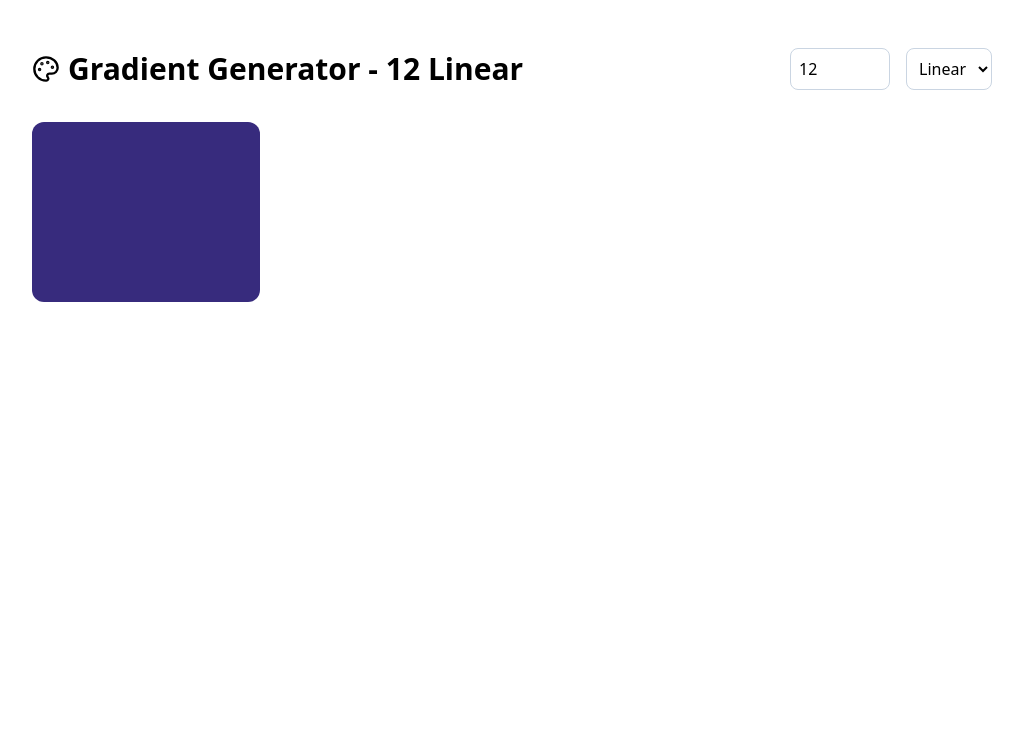
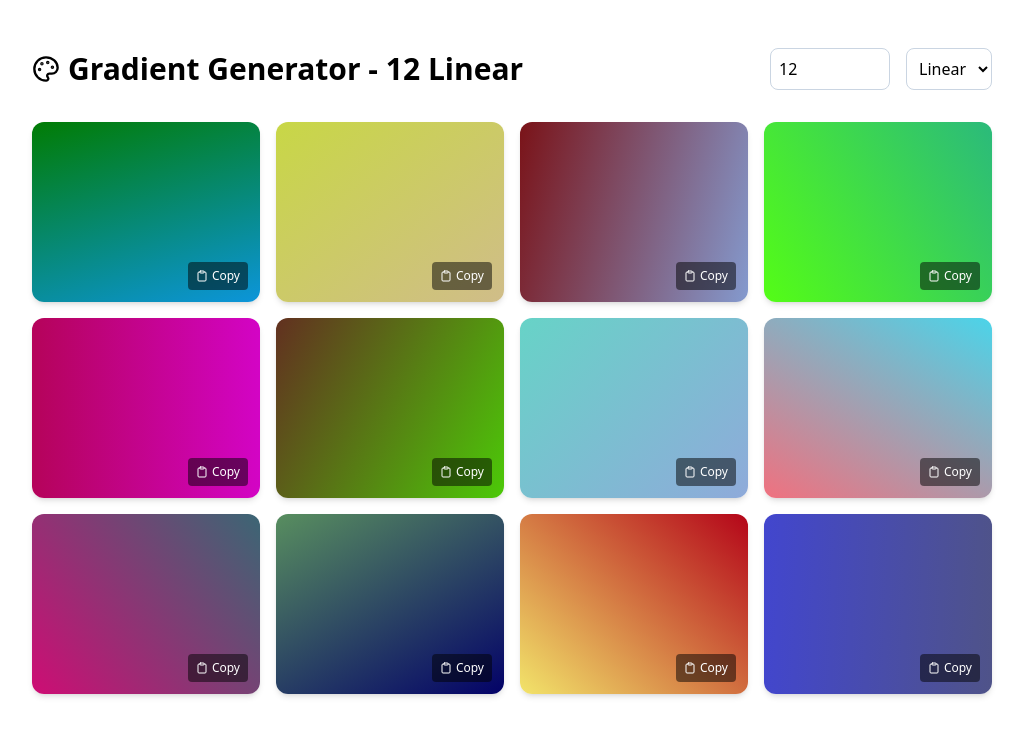
Before and after one commit to rosh19092001/Gradient-Color-Generator, a React (Vite) app: page / in a window 1280 px wide. Shown: the top 736 px of the page, without its empty margins (128-1151 px from the left). Built offline with nearby package versions, Linux system fonts and the light colour scheme.

Commit message:
Implement copy-to-clipboard functionality and enhance gradient generation logic in Gradient Generator component

```diff
--- a/src/components/GradientGenerator.jsx
+++ b/src/components/GradientGenerator.jsx
@@ -1,29 +1,50 @@
 import { useState } from "react";
-import {Palette} from "lucide-react";
+import { Palette, Clipboard } from "lucide-react";
 import { getHexColorCode } from "../utils/colorUtils";
 
 export default function GradientGenerator() {
-    const [num, setNum] = useState(12)
-    const [type, setType] = useState("linear")
-    const color = getHexColorCode();
+    const [num, setNum] = useState(12);
+    const [type, setType] = useState("linear");
+
+    const generateHexGradient = () => {
+        const color1 = getHexColorCode();
+        const color2 = getHexColorCode();
+        const degree = Math.floor(Math.random() * 360);
+
+        if (type === "linear") {
+            return `linear-gradient(${degree}deg, ${color1}, ${color2})`;
+        } else {
+            return `radial-gradient(circle, ${color1}, ${color2})`;
+        }
+    };
+
+    const handleCopy = (gradient) => {
+        navigator.clipboard.writeText(gradient);
+        alert("Gradient copied!");
+    };
 
     return (
-        <>
         <div className="min-h-screen bg-white py-12">
             <div className="w-9/12 mx-auto space-y-8">
                 <div className="flex justify-between">
                     <h1 className="text-3xl font-bold flex items-center gap-2">
-                            <Palette className="w-7 h-7" /> Gradient Generator - {num} {type.charAt(0).toUpperCase() + type.slice(1)}
+                        <Palette className="w-7 h-7"/> Gradient Generator - {num}{" "}
+                        {type.charAt(0).toUpperCase() + type.slice(1)}
                     </h1>
                     <div className="flex gap-4">
                         <input
-                                type="text"
+                            type="number"
                             value={num}
-                                className="border border-slate-300 bg-white rounded-lg w-[100px] p-2"
-                                placeholder="Number of Color pallete"
-                                onChange={(e) => setNum(e.target.value)}
+                            min="1"
+                            className="border border-slate-300 bg-white rounded-lg w-[120px] p-2"
+                            placeholder="Number of Palettes"
+                            onChange={(e) => setNum(parseInt(e.target.value) || 1)}
                         />
-                            <select className="border border-slate-300 bg-white rounded-lg p-2" onChange={(e) => setType(e.target.value)}>
+                        <select
+                            className="border border-slate-300 bg-white rounded-lg p-2"
+                            value={type}
+                            onChange={(e) => setType(e.target.value)}
+                        >
                             <option value="linear">Linear</option>
                             <option value="radial">Radial</option>
                         </select>
@@ -31,10 +52,25 @@ export default function GradientGenerator() {
                 </div>
 
                 <div className="grid grid-cols-4 gap-4">
-                        <div className="h-[180px] rounded-xl" style={{backgroundColor: color}}></div>
+                    {Array.from({ length: num }).map((_, index) => {
+                        const gradient = generateHexGradient();
+                        return (
+                            <div
+                                key={index}
+                                className="h-[180px] rounded-xl relative shadow-md"
+                                style={{ background: gradient }}
+                            >
+                                <button
+                                    onClick={() => handleCopy(gradient)}
+                                    className="bg-black/50 hover:bg-black text-white rounded absolute bottom-3 right-3 px-2 py-1.5 text-xs font-medium flex items-center gap-1"
+                                >
+                                    <Clipboard className="w-3 h-3"/> Copy
+                                </button>
+                            </div>
+                        );
+                    })}
                 </div>
             </div>
         </div>
-        </>
-    )
+    );
 }
```
Lines whose indentation alone changed are shown as unchanged.
